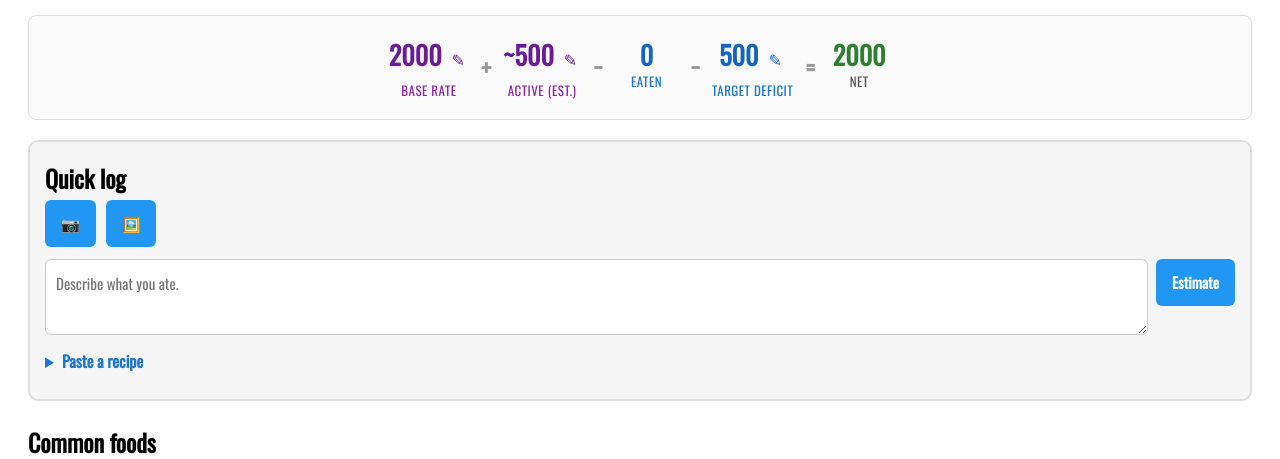
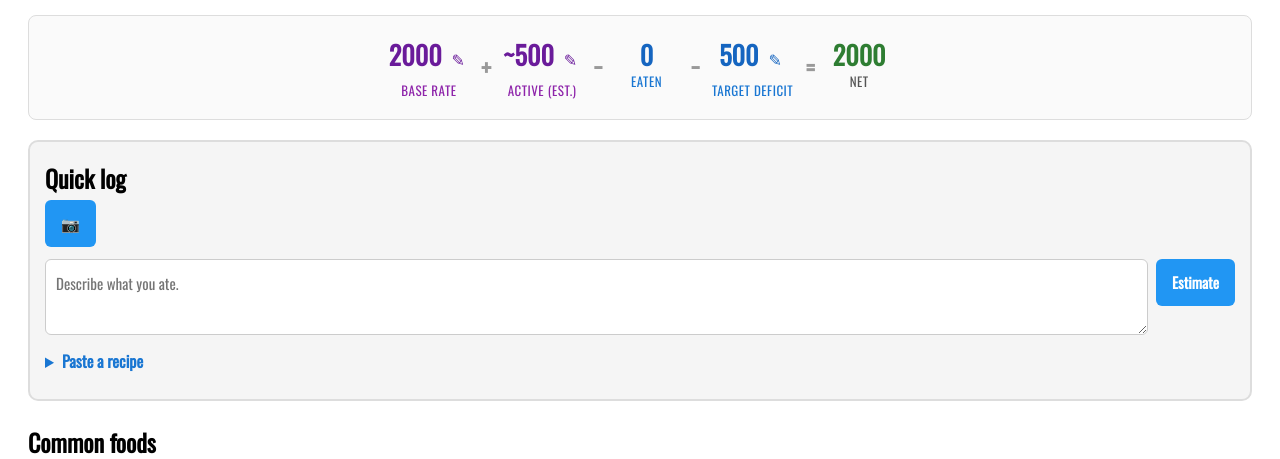
Before and after one commit to vpcarroll15/personal, a Django app: page /food/ in a window 1280 px wide. Shown: the part 133-592 px from the top of the page. Run offline with Django 3.2, Linux system fonts and the light colour scheme; the visitor is signed in with stand-in values (Sample User, id 1); data comes from the database, SQL or seed files in the repository; data that the repository does not hold is empty; some libraries are stand-ins or nearby versions.

Commit message:
Collapse the photo picker to a single button (#152)
An earlier two-button version landed in #151; this finishes the intended change:
one 📷 button with no capture attribute, so the native picker offers both the
camera and the photo library. Removes the separate library button and the inline
flex styling.

Co-authored-by: Claude Opus 4.8 <noreply@anthropic.com>

```diff
--- a/food_tracking/templates/food_tracking/home.html
+++ b/food_tracking/templates/food_tracking/home.html
@@ -54,16 +54,11 @@
     <!-- AI estimate -->
     <div class="estimate-panel">
         <h2>Quick log</h2>
-        <div class="estimate-actions" style="display: flex; gap: 10px;">
-            <label class="estimate-button" title="Take a photo" aria-label="Take a photo">
+        <div class="estimate-actions">
+            <label class="estimate-button" title="Add a photo" aria-label="Add a photo">
                 📷
-                <input type="file" accept="image/*" capture="environment"
+                <input type="file" accept="image/*"
                        id="photo-input" onchange="estimateFromPhoto(this)" hidden>
-            </label>
-            <label class="estimate-button" title="Choose an existing photo" aria-label="Choose an existing photo">
-                🖼️
-                <input type="file" accept="image/*"
-                       id="photo-library-input" onchange="estimateFromPhoto(this)" hidden>
             </label>
         </div>
 
```
